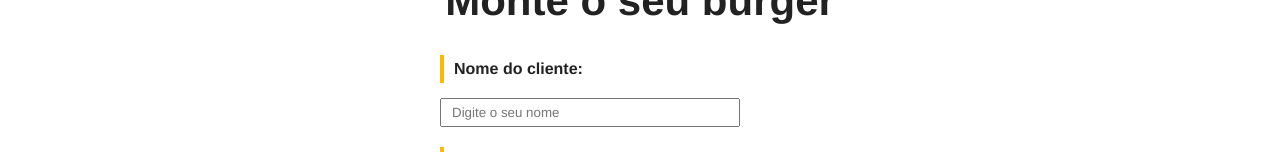
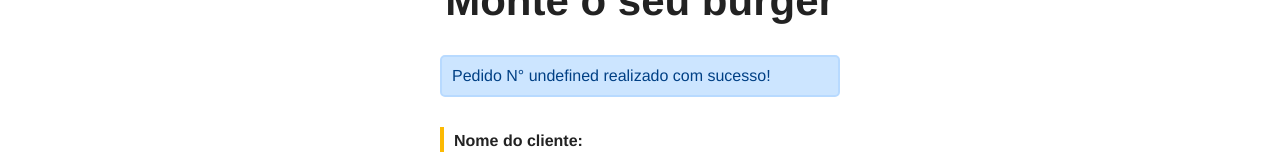
Before and after one commit to bragabriel/Projeto-MakeYourBurguer-Vue.JS, a Vue app: page / in a window 1280 px wide. Both pictures are taken after typing "Sample" into the empty fields and a click on the input "Criar meu Burger!". Shown: the part 651-803 px from the top of the page. Built offline with nearby package versions, Linux system fonts and the light colour scheme; no server answers; data requests are answered from the project's data file.

Commit message:
feat: Message component

```diff
--- a/db/db.json
+++ b/db/db.json
@@ -112,6 +112,18 @@
       ],
       "status": "Solicitado",
       "id": 5
+    },
+    {
+      "nome": "Gabriel",
+      "carne": "Alcatra",
+      "pao": "Italiano Branco",
+      "opcionais": [
+        "Bacon",
+        "Cebola roxa",
+        "Tomate"
+      ],
+      "status": "Solicitado",
+      "id": 6
     }
   ]
 }
--- a/src/components/BurgerForm.vue
+++ b/src/components/BurgerForm.vue
@@ -1,5 +1,5 @@
 <template>
- <!--  <Message :msg="msg" v-show="msg" /> -->
+  <Message :msg="msg" v-show="msg" />
    <div>
     <form id="burger-form" method="POST" @submit="createBurger">
       <div class="input-container">
@@ -35,7 +35,8 @@
 </template>
 
 <script>
-/* import Message from './Message' */
+import Message from './Message.vue'
+
 export default {
     name: "BurgerForm",
     data() {
@@ -48,57 +49,59 @@
             carne: null,
             opcionais: [],
             msg: null
-    }
+        };
     },
     methods: {
         async getIngredientes() {
-      const req = await fetch('http://localhost:3000/ingredientes')
-      const data = await req.json()
-      this.paes = data.paes
-      this.carnes = data.carnes
-      this.opcionaisdata = data.opcionais
+            const req = await fetch("http://localhost:3000/ingredientes");
+            const data = await req.json();
+            this.paes = data.paes;
+            this.carnes = data.carnes;
+            this.opcionaisdata = data.opcionais;
         },
+
         async createBurger(e) {
-      e.preventDefault()
+            e.preventDefault();
 
             //Data -> será enviado ao servidor (API)
             const data = {
                 nome: this.nome,
                 carne: this.carne,
                 pao: this.pao,
-        opcionais: Array.from(this.opcionais), //Enviando para o backend como Array
+                opcionais: Array.from(this.opcionais),
                 status: "Solicitado"
-      }
+            };
 
-      const dataJson = JSON.stringify(data)
+            const dataJson = JSON.stringify(data); //Convertendo para JSON
 
             const req = await fetch("http://localhost:3000/burgers", {
                 method: "POST",
-        headers: { "Content-Type" : "application/json" },
+                headers: { "Content-Type": "application/json" },
                 body: dataJson
             });
 
-      const res = await req.json()
-      console.log(res)
+            const res = await req.json();
+            console.log(res);
 
-     /*  this.msg = "Pedido realizado com sucesso!" */
+            //Mensagem do sistema:
+            this.msg = `Pedido N° ${res.id} realizado com sucesso!`
 
             // clear message
-     /*  setTimeout(() => this.msg = "", 3000) */
+            setTimeout(() => this.msg = "", 3000)
 
             // limpar campos
-      this.nome = ""
-      this.carne = ""
-      this.pao = ""
-      this.opcionais = []
+            this.nome = "";
+            this.carne = "";
+            this.pao = "";
+            this.opcionais = [];
         }
     },
-  mounted () {
-    this.getIngredientes()
+    mounted() {
+        this.getIngredientes();
     },
- /*  components: {
+    components: {
       Message
-  } */
+    }
 }
 </script>
 
--- /dev/null
+++ b/src/components/Message.vue
@@ -0,0 +1,27 @@
+<template>
+    <div class="message-container">
+        <p>{{msg}}</p>
+    </div>
+</template>
+
+<script>
+    export default{
+        name: "Message",
+        props:{
+            msg: String
+        }
+    }
+</script>
+
+<style scoped>
+    .message-container{
+        color: #004085;
+        background-color: #CCE5FF;
+        border: 2px solid #B8DAFF;
+        border-radius: 5px;
+        padding: 10px;
+        max-width: 400px;
+        margin: 30px auto;
+
+    }
+</style>
```
Lines whose indentation alone changed are shown as unchanged.
